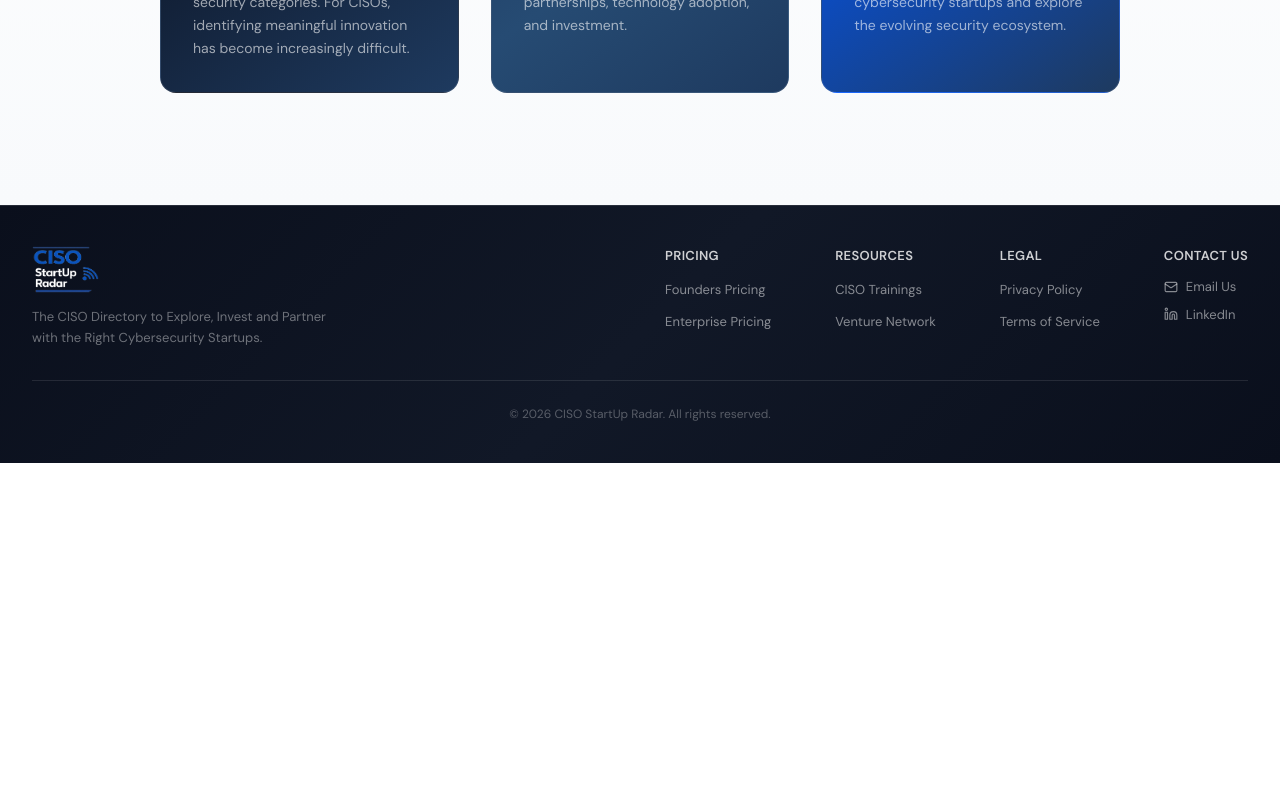
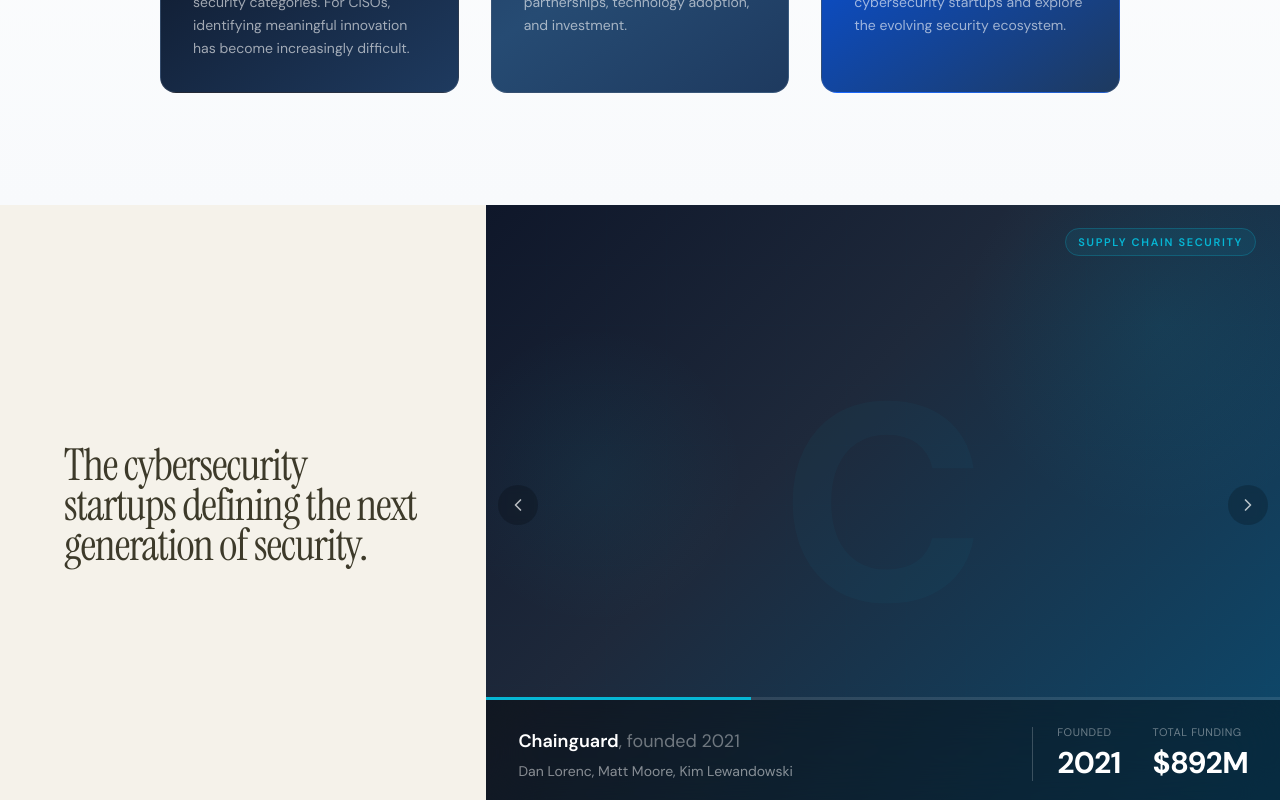
Before and after one commit to Sydmhz/ciso-startup-radar, a Next.js app: page / in a window 1280 px wide. Shown: the part 1660-2460 px from the top of the page. Before the commit the page ends 2123 px from the top, so only its background shows below. Built offline with nearby package versions, Linux system fonts and the light colour scheme.

Commit message:
feat: add portfolio showcase carousel section (Cyberstarts-style)

```diff
--- a/src/app/(public)/page.tsx
+++ b/src/app/(public)/page.tsx
@@ -5,6 +5,7 @@ import { Button } from "@/components/ui/button";
 import { JsonLd } from "@/components/shared/json-ld";
 import { ArrowUpRight, ShieldAlert, Lightbulb, Layers } from "lucide-react";
 import { LogoMarquee } from "@/components/shared/logo-marquee";
+import { PortfolioShowcase } from "@/components/shared/portfolio-showcase";
 
 export const metadata: Metadata = {
   title: "CISOStartupRadar - The Intelligence Layer for CISOs",
@@ -200,6 +201,9 @@ export default function HomePage() {
           </div>
         </div>
       </section>
+
+      {/* Portfolio Showcase — Cyberstarts-style carousel */}
+      <PortfolioShowcase />
     </>
   );
 }
--- /dev/null
+++ b/src/components/shared/portfolio-showcase.tsx
@@ -0,0 +1,244 @@
+"use client";
+
+import { useState, useEffect, useCallback } from "react";
+import { ChevronLeft, ChevronRight } from "lucide-react";
+
+const companies = [
+  {
+    name: "Cyera",
+    founded: "2021",
+    founders: "Yotam Segev, Tamar Bar-Ilan",
+    funding: "$1.7B+",
+    sector: "Data Security",
+    gradient: "linear-gradient(135deg, #0A1628 0%, #1E3A5F 40%, #0A2540 100%)",
+    accent: "#3B82F6",
+  },
+  {
+    name: "Chainguard",
+    founded: "2021",
+    founders: "Dan Lorenc, Matt Moore, Kim Lewandowski",
+    funding: "$892M",
+    sector: "Supply Chain Security",
+    gradient: "linear-gradient(135deg, #0F172A 0%, #1E293B 40%, #0C4A6E 100%)",
+    accent: "#06B6D4",
+  },
+  {
+    name: "Quantinuum",
+    founded: "2021",
+    founders: "Ilyas Khan, Honeywell Quantum Solutions",
+    funding: "$1.4B+",
+    sector: "Quantum Security",
+    gradient: "linear-gradient(135deg, #1A0A2E 0%, #2D1B69 40%, #1E1B4B 100%)",
+    accent: "#8B5CF6",
+  },
+  {
+    name: "Delinea",
+    founded: "2021",
+    founders: "Jonathan Cogley, Tom Kemp",
+    funding: "$1.4B+",
+    sector: "Identity Security",
+    gradient: "linear-gradient(135deg, #0A1628 0%, #164E63 40%, #0E3A5C 100%)",
+    accent: "#14B8A6",
+  },
+  {
+    name: "SandboxAQ",
+    founded: "2022",
+    founders: "Jack Hidary",
+    funding: "$950M+",
+    sector: "Quantum Security",
+    gradient: "linear-gradient(135deg, #0C0A1D 0%, #1E1B4B 40%, #312E81 100%)",
+    accent: "#6366F1",
+  },
+  {
+    name: "Adaptive Security",
+    founded: "2024",
+    founders: "Brian Long, Andrew Jones",
+    funding: "$146.5M",
+    sector: "Security Awareness",
+    gradient: "linear-gradient(135deg, #0F172A 0%, #1E3A5F 40%, #0A2540 100%)",
+    accent: "#0EA5E9",
+  },
+];
+
+export function PortfolioShowcase() {
+  const [current, setCurrent] = useState(0);
+  const [isTransitioning, setIsTransitioning] = useState(false);
+
+  const goTo = useCallback(
+    (index: number) => {
+      if (isTransitioning) return;
+      setIsTransitioning(true);
+      setTimeout(() => {
+        setCurrent(index);
+        setIsTransitioning(false);
+      }, 300);
+    },
+    [isTransitioning]
+  );
+
+  const next = useCallback(() => {
+    goTo((current + 1) % companies.length);
+  }, [current, goTo]);
+
+  const prev = useCallback(() => {
+    goTo((current - 1 + companies.length) % companies.length);
+  }, [current, goTo]);
+
+  // Auto-advance every 5 seconds
+  useEffect(() => {
+    const timer = setInterval(next, 5000);
+    return () => clearInterval(timer);
+  }, [next]);
+
+  const company = companies[current];
+  const progress = ((current + 1) / companies.length) * 100;
+
+  return (
+    <section className="bg-[#F5F2EA]">
+      <div className="max-w-[1400px] mx-auto">
+        <div className="flex flex-col md:flex-row min-h-[520px] lg:min-h-[600px]">
+          {/* Left panel — headline text */}
+          <div className="md:w-[38%] flex items-center px-8 md:px-12 lg:px-16 py-12 md:py-0">
+            <h2
+              className="text-3xl md:text-4xl lg:text-[44px] leading-[1.15] tracking-tight"
+              style={{
+                color: "#3D3A2A",
+                fontFamily:
+                  "'Instrument Serif', 'Georgia', serif",
+              }}
+            >
+              The cybersecurity startups defining the next generation of
+              security.
+            </h2>
+          </div>
+
+          {/* Right panel — carousel */}
+          <div className="md:w-[62%] relative overflow-hidden">
+            {/* Card */}
+            <div
+              className={`relative w-full h-full min-h-[400px] md:min-h-[520px] lg:min-h-[600px] transition-opacity duration-300 ${
+                isTransitioning ? "opacity-0" : "opacity-100"
+              }`}
+              style={{ background: company.gradient }}
+            >
+              {/* Abstract visual pattern */}
+              <div className="absolute inset-0 overflow-hidden">
+                {/* Grid lines */}
+                <div
+                  className="absolute inset-0 opacity-[0.04]"
+                  style={{
+                    backgroundImage: `
+                      linear-gradient(${company.accent}40 1px, transparent 1px),
+                      linear-gradient(90deg, ${company.accent}40 1px, transparent 1px)
+                    `,
+                    backgroundSize: "60px 60px",
+                  }}
+                />
+                {/* Large accent circle */}
+                <div
+                  className="absolute -right-20 -top-20 w-[400px] h-[400px] rounded-full opacity-[0.08]"
+                  style={{
+                    background: `radial-gradient(circle, ${company.accent} 0%, transparent 70%)`,
+                  }}
+                />
+                {/* Second accent glow */}
+                <div
+                  className="absolute -left-10 bottom-[30%] w-[300px] h-[300px] rounded-full opacity-[0.06]"
+                  style={{
+                    background: `radial-gradient(circle, ${company.accent} 0%, transparent 70%)`,
+                  }}
+                />
+                {/* Company initial — large watermark */}
+                <div
+                  className="absolute top-1/2 left-1/2 -translate-x-1/2 -translate-y-1/2 text-[220px] md:text-[280px] font-bold leading-none select-none pointer-events-none opacity-[0.04]"
+                  style={{ color: company.accent }}
+                >
+                  {company.name.charAt(0)}
+                </div>
+                {/* Sector label */}
+                <div className="absolute top-6 right-6">
+                  <span
+                    className="px-3 py-1.5 text-[11px] font-semibold uppercase tracking-[0.15em] rounded-full border"
+                    style={{
+                      color: `${company.accent}`,
+                      borderColor: `${company.accent}40`,
+                      background: `${company.accent}15`,
+                    }}
+                  >
+                    {company.sector}
+                  </span>
+                </div>
+              </div>
+
+              {/* Navigation arrows */}
+              <button
+                onClick={prev}
+                className="absolute left-3 top-1/2 -translate-y-1/2 z-10 w-10 h-10 rounded-full bg-black/20 backdrop-blur-sm flex items-center justify-center text-white/70 hover:text-white hover:bg-black/40 transition-all"
+                aria-label="Previous company"
+              >
+                <ChevronLeft className="h-5 w-5" />
+              </button>
+              <button
+                onClick={next}
+                className="absolute right-3 top-1/2 -translate-y-1/2 z-10 w-10 h-10 rounded-full bg-black/20 backdrop-blur-sm flex items-center justify-center text-white/70 hover:text-white hover:bg-black/40 transition-all"
+                aria-label="Next company"
+              >
+                <ChevronRight className="h-5 w-5" />
+              </button>
+
+              {/* Bottom overlay — company info */}
+              <div className="absolute bottom-0 left-0 right-0">
+                {/* Progress bar */}
+                <div className="h-[3px] bg-white/10">
+                  <div
+                    className="h-full transition-all duration-500"
+                    style={{
+                      width: `${progress}%`,
+                      background: company.accent,
+                    }}
+                  />
+                </div>
+                {/* Info bar */}
+                <div className="backdrop-blur-xl bg-black/40 px-6 md:px-8 py-5 md:py-6">
+                  <div className="flex flex-col md:flex-row md:items-end gap-4 md:gap-0">
+                    {/* Left — name, founders */}
+                    <div className="md:flex-1 md:pr-6 md:border-r md:border-white/20">
+                      <p className="text-white font-semibold text-base md:text-lg">
+                        {company.name}
+                        <span className="text-white/40 font-normal">
+                          , founded {company.founded}
+                        </span>
+                      </p>
+                      <p className="text-white/50 text-sm mt-1.5">
+                        {company.founders}
+                      </p>
+                    </div>
+                    {/* Right — stats */}
+                    <div className="md:pl-6 flex items-end gap-8">
+                      <div>
+                        <p className="text-white/40 text-[11px] uppercase tracking-wider mb-1">
+                          Founded
+                        </p>
+                        <p className="text-white text-2xl md:text-3xl font-bold tracking-tight leading-none">
+                          {company.founded}
+                        </p>
+                      </div>
+                      <div>
+                        <p className="text-white/40 text-[11px] uppercase tracking-wider mb-1">
+                          Total Funding
+                        </p>
+                        <p className="text-white text-2xl md:text-3xl font-bold tracking-tight leading-none">
+                          {company.funding}
+                        </p>
+                      </div>
+                    </div>
+                  </div>
+                </div>
+              </div>
+            </div>
+          </div>
+        </div>
+      </div>
+    </section>
+  );
+}
```
